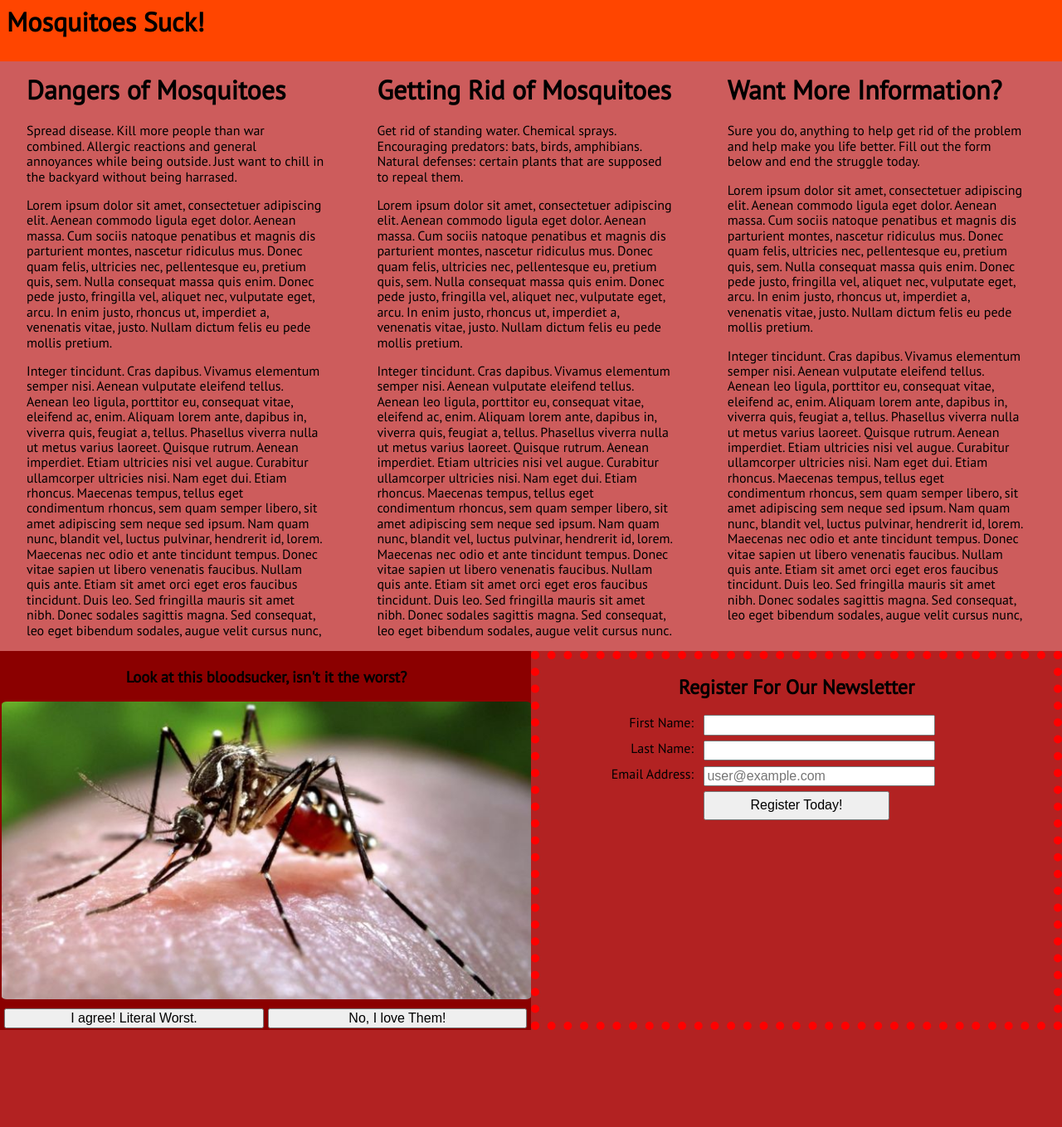
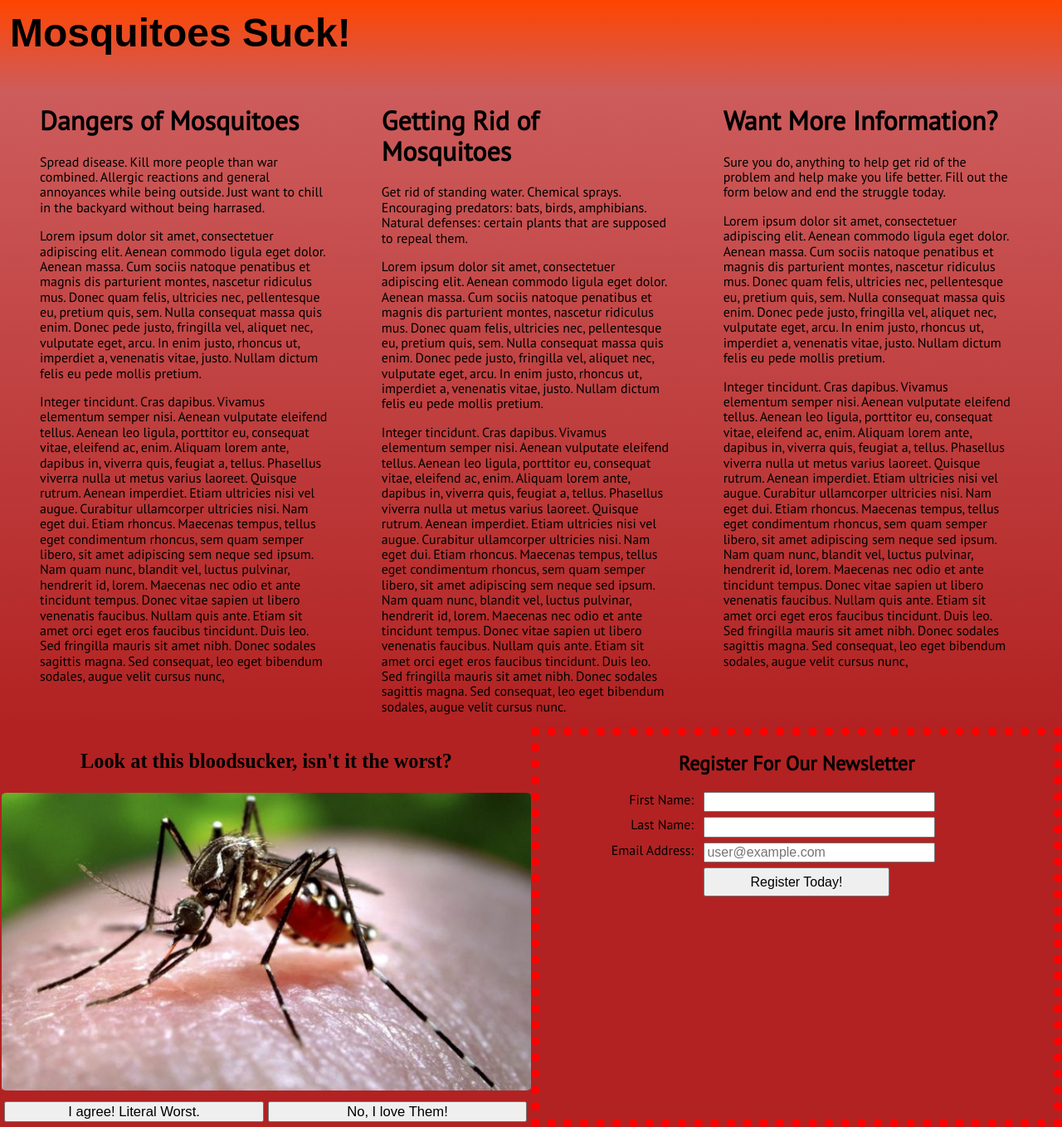
Before and after one commit to dwhenry01/Mosquito_Project, a plain HTML site: page index.html in a window 1280 px wide. Shown: the whole page at 83% size. Before the commit the page ends 1242 px from the top, so only its background shows below. Drawn offline with Linux system fonts and the light colour scheme; a web font is replaced by a local one.

Commit message:
Updated Colors
Made background colors meld into each other with linear gradients. Cleaned up now outdated comments.

```diff
--- a/css/main.css
+++ b/css/main.css
@@ -20,26 +20,24 @@ h1{
 }
 
 .header{
-    background-color: orangered;
-/*
-    background-image: url('../img/mnet.jpg');
-    background-size: cover;
-*/
     width: 100%;
     padding: .5em;
-
-
+    font-family: 'Germania One', sans-serif;
+    font-size: 1.5em;
+    background-image: linear-gradient(orangered, firebrick);
 }
 
 
 
 #wrap1 {
-    background-color: darkred;
     width: 100%;
     padding-left: 2px;
     padding-bottom: 2px;
     padding-top: 2px;
     text-align: center;
+    font-size: 1.3em;
+    font-family: 'Germania One';
+    background-image: linear-gradient(firebrick, indianred);
 
 
 
@@ -50,21 +48,25 @@ h1{
     float: left;
     margin-top: .5em;
     margin-left: .20em;
+    font-size: .8em;
 
 }
 
 #disagree{
     width:49%;
     margin-top: .5em;
+    margin-bottom: .25em;
+    font-size: .8em;
 
 
     }
 
 
 #wrap2 {
-    background-color: indianred;
-    width: 96%;
+    padding-left: 1em;
+    padding-right: 1em;
     margin: 0 auto;
+    background-image: linear-gradient(indianred, firebrick);
 
 }
 
@@ -86,12 +88,14 @@ h1{
 /*Sign Up Formatting*/
 
 #sign_up {
+
     border-style:dashed;
     border-width: 10px;
     border-color: red;
     margin: 0 ;
     width: 100%;
     text-align: center;
+
 
     }
 
@@ -108,14 +112,11 @@ input {
     display: block;
     width:45%;
 
-
 }
-
 
 
 #fname{
     margin: 1%;
-
 }
 
 #lname{
@@ -129,29 +130,33 @@ input {
 #submit{
     padding: 1%;
     width:36%
-
-
-
-
-
 }
 
-
+  .test{
+        display: flex;
+        flex-wrap: wrap;
+}
 
 
 
 /*Screen Resizing aka Media Queries*/
 
 @media (min-width: 750px){
+    .header{
+        background-image: linear-gradient(orangered, indianred);
+    }
+
+     #wrap1{
+          background-image: linear-gradient(firebrick, firebrick);
+    }
+
     #wrap2 {
         width: 86%;
-
     }
 
 
     .col{
         float:left;
-
 
     }
 
@@ -171,8 +176,6 @@ input {
 
 
 
-
-
     /*Float Clear Fix*/
 
     .clearfix::after {
@@ -184,12 +187,6 @@ input {
     #sign_up{
         border-style: dotted;
 
-
-    }
-
-    .test{
-        display: flex;
-        flex-wrap: wrap;
 
     }
 
@@ -228,15 +225,6 @@ input {
     }
 
 
-
-
-
-    .test{
-        display: flex;
-        flex-wrap: wrap;
-
-    }
-
      #wrap1 {
         width: 50%;
 
--- a/index.html
+++ b/index.html
@@ -4,6 +4,7 @@
 <!-- HEAD -->
 <head>
     <meta charset="UTF-8">
+    <meta name='viewport' content='width=device-width, initial-scale=1.0'>
     <title>Mosquitoes Suck!</title>
     <link rel='stylesheet' href='css/normalize.css'>
     <link href="https://fonts.googleapis.com/css?family=Germania+One|PT+Sans" rel="stylesheet" type='text/css'>
@@ -28,8 +29,8 @@
 
     <!-- IMAGE OF MOSQUITOS -->
     <h3>Look at this bloodsucker, isn't it the worst?</h3>
-    <img src="img/mosquito_plain.jpg" id='plainmos'>
-    <img src='img/no_mosquito.jpg' id ='nomos'>
+    <img src="img/mosquito_plain.jpg" id='plainmos' alt='Regular Mosquito'>
+    <img src='img/no_mosquito.jpg' id ='nomos' alt='Dead Mosquito'>
 
 
     <button type='button' id='agree' class='agree' onclick='imgswitch()'>I agree! Literal Worst.</button>
```
